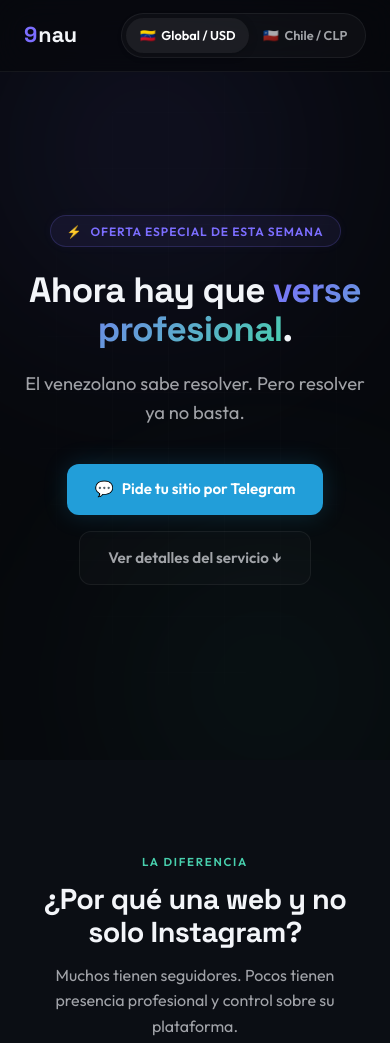
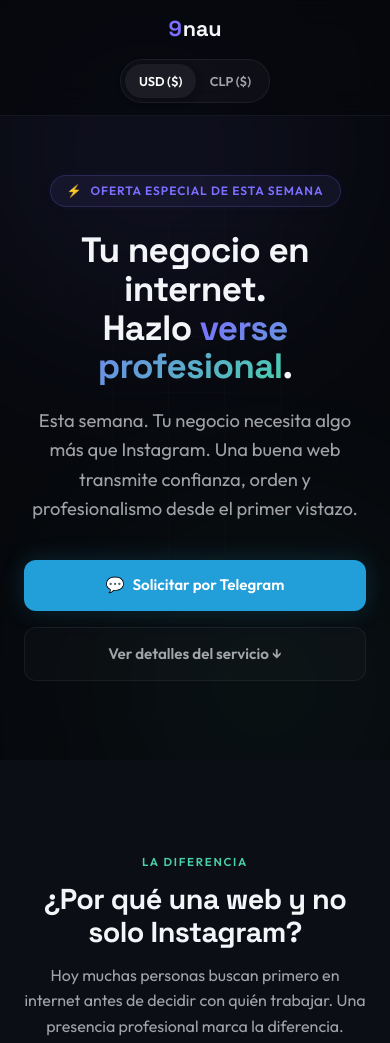
Before and after one commit to samuelaure/nau-web, a website: page public/web/index.html in a window 390 px wide. Shown: the top 1043 px of the page. Drawn offline with Linux system fonts and the light colour scheme.

Commit message:
chore(web): convert switcher to currency USD/CLP and remove regional references

```diff
--- a/public/web/css/style.css
+++ b/public/web/css/style.css
@@ -664,10 +664,51 @@ h1, h2, h3, h4 {
 
 /* ── Responsive Rules ───────────────────────────────────────────────────── */
 @media (max-width: 768px) {
+  .header {
+    height: auto;
+    padding-block: .75rem;
+  }
+  .header__inner {
+    flex-direction: column;
+    gap: .75rem;
+    align-items: center;
+  }
+  .hero {
+    padding-top: calc(var(--nav-h) + 4.5rem);
+    padding-bottom: 3rem;
+  }
   .contrast {
     grid-template-columns: 1fr;
   }
   .form-row {
     grid-template-columns: 1fr;
   }
+  .pricing-card {
+    padding: 2.25rem 1.5rem;
+  }
+  .lead-form {
+    padding: 1.75rem 1.25rem;
+  }
 }
+
+@media (max-width: 480px) {
+  .hero__actions {
+    flex-direction: column;
+    width: 100%;
+  }
+  .hero__actions .btn {
+    width: 100%;
+  }
+  .features-grid {
+    grid-template-columns: 1fr;
+  }
+  .pricing-card__amount {
+    font-size: 2.85rem;
+  }
+  .pricing-card {
+    padding: 2rem 1.25rem;
+  }
+  .lead-form {
+    padding: 1.5rem 1rem;
+  }
+}
--- a/public/web/index.html
+++ b/public/web/index.html
@@ -6,8 +6,8 @@
 
   <!-- SEO & Meta Tags -->
   <title>Sitio Web Profesional en 48 Horas — 9nau Oferta Especial</title>
-  <meta name="description" content="Obtén tu página web profesional lista en 48 horas por solo US$360 (CLP $360.000). WhatsApp integrado, dominio incluido y diseño ultra-rápido. Transmite confianza y capta más clientes hoy." />
-  <meta name="keywords" content="pagina web profesional, crear sitio web, oferta de diseño web, landing page de conversion, 9nau, samuel aure, chile, venezuela" />
+  <meta name="description" content="Obtén tu página web profesional lista en 48 horas por solo US$360 (CLP $360.000). WhatsApp integrado, dominio y hosting incluidos. Transmite confianza y capta más clientes hoy." />
+  <meta name="keywords" content="pagina web profesional, crear sitio web, oferta de diseño web, landing page de conversion, 9nau, samuel aure" />
 
   <!-- Open Graph -->
   <meta property="og:title" content="Sitio Web Profesional en 48 Horas — 9nau" />
@@ -31,13 +31,13 @@
         <span class="logo__mark">9</span><span class="logo__brand">nau</span>
       </a>
 
-      <!-- Country / Region switcher -->
-      <div class="switcher" role="radiogroup" aria-label="Selecciona tu región">
-        <button class="switcher__btn active" id="switch-ve" role="radio" aria-checked="true">
-          <span>🇻🇪</span> Global / USD
+      <!-- Currency Switcher -->
+      <div class="switcher" role="radiogroup" aria-label="Selecciona tu moneda">
+        <button class="switcher__btn active" id="switch-usd" role="radio" aria-checked="true">
+          USD ($)
         </button>
-        <button class="switcher__btn" id="switch-cl" role="radio" aria-checked="false">
-          <span>🇨🇱</span> Chile / CLP
+        <button class="switcher__btn" id="switch-clp" role="radio" aria-checked="false">
+          CLP ($)
         </button>
       </div>
     </div>
@@ -58,15 +58,15 @@
         </div>
         <h1 class="hero__title" id="hero-title">
           Tu negocio en internet.<br />
-          Ahora hay que <span class="text-gradient">verse profesional</span>.
+          Hazlo <span class="text-gradient">verse profesional</span>.
         </h1>
         <p class="hero__desc" id="hero-eyebrow">
-          El venezolano sabe resolver. Pero resolver ya no basta: ahora hay que tener presencia digital seria.
+          Esta semana. Tu negocio necesita algo más que Instagram. Una buena web transmite confianza, orden y profesionalismo desde el primer vistazo.
         </p>
 
         <div class="hero__actions">
           <a href="https://t.me/samuelaure" target="_blank" rel="noopener noreferrer" class="btn btn--telegram" id="hero-cta-tg">
-            <span>💬</span> Pide tu sitio por Telegram
+            <span>💬</span> Solicitar por Telegram
           </a>
           <a href="#detalles" class="btn btn--ghost">
             Ver detalles del servicio ↓
@@ -82,7 +82,7 @@
           <span class="section-header__tag">La diferencia</span>
           <h2 class="section-header__title">¿Por qué una web y no solo Instagram?</h2>
           <p class="section-header__desc" id="contrast-banner">
-            Muchos tienen seguidores. Pocos tienen presencia profesional y control sobre su plataforma de venta.
+            Hoy muchas personas buscan primero en internet antes de decidir con quién trabajar. Una presencia profesional marca la diferencia.
           </p>
         </div>
 
@@ -178,7 +178,7 @@
             <div class="pricing-card__price-box">
               <span class="pricing-card__currency" id="price-currency">US$</span>
               <span class="pricing-card__amount" id="price-amount">360</span>
-              <span class="pricing-card__billing" id="price-billing">Pago único · Dominio incluido</span>
+              <span class="pricing-card__billing" id="price-billing">Pago único · Dominio y Hosting incluidos</span>
             </div>
 
             <!-- Dyn list 1: what is included -->
@@ -230,7 +230,7 @@
 
             <div class="form-group">
               <label for="form-message" class="form-label">Cuéntanos sobre tu negocio / marca</label>
-              <textarea id="form-message" name="message" class="form-input form-textarea" placeholder="Ej: Hola Samuel, vendo servicios de consultoría / tengo un negocio local en Santiago y quiero una web para que mis clientes me reserven directamente..." required></textarea>
+              <textarea id="form-message" name="message" class="form-input form-textarea" placeholder="Ej: Hola Samuel, vendo servicios de consultoría y quiero una web profesional para que mis clientes me reserven directamente..." required></textarea>
             </div>
 
             <button type="submit" class="btn btn--primary btn--full" id="form-submit-btn">
--- a/public/web/js/main.js
+++ b/public/web/js/main.js
@@ -1,26 +1,24 @@
 /* ─────────────────────────────────────────────────────────────────────────
    9nau Web Offer Page — main.js
-   Dynamic Toggle + FAQ accordion + Contact API submission + mailto fallback
+   Dynamic Currency Toggle + FAQ accordion + Contact API submission + mailto fallback
    ───────────────────────────────────────────────────────────────────────── */
 
 'use strict';
 
 document.addEventListener('DOMContentLoaded', () => {
 
-  // ── Regional Data Configuration ───────────────────────────────────────────
-  const regionalData = {
-    ve: {
-      eyebrow: 'El venezolano sabe resolver. Pero resolver ya no basta.',
-      title: 'Ahora hay que <span class="text-gradient">verse profesional</span>.',
-      bannerText: 'Muchos tienen seguidores. Pocos tienen presencia profesional y control sobre su plataforma.',
+  // ── Currency Data Configuration ──────────────────────────────────────────
+  const currencyData = {
+    usd: {
       currency: 'US$',
       amount: '360',
-      billing: 'Pago único · Dominio incluido',
+      billing: 'Pago único · Dominio y Hosting incluidos',
       features: [
         '🌐 Web profesional a medida',
         '⚡ Lista y online en 48 horas',
         '💬 Integración de WhatsApp directo',
-        '🛡️ Dominio propio (.com o similar) incluido',
+        '🛡️ Dominio y hosting incluidos',
+        '📱 Adaptada 100% a celulares',
         '🎨 Diseño moderno de alto impacto',
         '📈 SEO base para indexación en Google'
       ],
@@ -31,10 +29,7 @@ document.addEventListener('DOMContentLoaded', () => {
         'Construir una marca seria y confiable'
       ]
     },
-    cl: {
-      eyebrow: 'Esta semana · Tu negocio necesita algo más que Instagram.',
-      title: 'Una web que transmite <span class="text-gradient">confianza y orden</span>.',
-      bannerText: 'Hoy muchas personas buscan primero en internet antes de decidir con quién trabajar. Una buena web marca la diferencia.',
+    clp: {
       currency: 'CLP $',
       amount: '360.000',
       billing: 'Pago único · Dominio y Hosting incluidos',
@@ -42,29 +37,25 @@ document.addEventListener('DOMContentLoaded', () => {
         '🌐 Web profesional a medida',
         '⚡ Lista y online en 48 horas',
         '💬 Integración de WhatsApp directo',
-        '🛡️ Dominio propio y hosting incluidos',
+        '🛡️ Dominio y hosting incluidos',
         '📱 Adaptada 100% a celulares',
         '🎨 Diseño moderno de alto impacto',
         '📈 SEO base para indexación en Google'
       ],
       idealFor: [
-        'Emprendedores y tiendas locales',
+        'Emprendedores y marcas locales',
         'Profesionales independientes',
-        'Negocios en crecimiento',
+        'Negocios y servicios locales',
         'Marcas personales que buscan destacar'
       ]
     }
   };
 
-  let activeRegion = 've';
+  let activeCurrency = 'usd';
 
   // ── DOM Elements ──────────────────────────────────────────────────────────
-  const switcherBtnVe = document.getElementById('switch-ve');
-  const switcherBtnCl = document.getElementById('switch-cl');
-
-  const heroEyebrow    = document.getElementById('hero-eyebrow');
-  const heroTitle      = document.getElementById('hero-title');
-  const contrastBanner = document.getElementById('contrast-banner');
+  const switcherBtnUsd = document.getElementById('switch-usd');
+  const switcherBtnClp = document.getElementById('switch-clp');
 
   const priceCurrency  = document.getElementById('price-currency');
   const priceAmount    = document.getElementById('price-amount');
@@ -74,38 +65,33 @@ document.addEventListener('DOMContentLoaded', () => {
   const idealList      = document.getElementById('ideal-list');
 
   // ── Update Content with Fade Animation ─────────────────────────────────────
-  function updateContent(region) {
-    if (!regionalData[region]) return;
-    activeRegion = region;
-    const data = regionalData[region];
+  function updateContent(curr) {
+    if (!currencyData[curr]) return;
+    activeCurrency = curr;
+    const data = currencyData[curr];
 
     // Toggle switcher active button
-    switcherBtnVe.classList.toggle('active', region === 've');
-    switcherBtnCl.classList.toggle('active', region === 'cl');
+    if (switcherBtnUsd) switcherBtnUsd.classList.toggle('active', curr === 'usd');
+    if (switcherBtnClp) switcherBtnClp.classList.toggle('active', curr === 'clp');
 
     // Smooth transition: fade out elements, update content, fade in
-    const animElements = [heroEyebrow, heroTitle, contrastBanner, priceCurrency, priceAmount, priceBilling, featureList, idealList];
+    const animElements = [priceCurrency, priceAmount, priceBilling, featureList, idealList];
 
     animElements.forEach(el => {
       if (el) {
         el.style.opacity = '0';
-        el.style.transform = 'translateY(8px)';
-        el.style.transition = 'opacity 200ms ease, transform 200ms ease';
+        el.style.transform = 'translateY(6px)';
+        el.style.transition = 'opacity 180ms ease, transform 180ms ease';
       }
     });
 
     setTimeout(() => {
-      // 1. Hero text updates
-      if (heroEyebrow) heroEyebrow.textContent = data.eyebrow;
-      if (heroTitle) heroTitle.innerHTML = data.title;
-      if (contrastBanner) contrastBanner.textContent = data.bannerText;
-
-      // 2. Pricing updates
+      // 1. Pricing updates
       if (priceCurrency) priceCurrency.textContent = data.currency;
       if (priceAmount) priceAmount.textContent = data.amount;
       if (priceBilling) priceBilling.textContent = data.billing;
 
-      // 3. Features updates
+      // 2. Features updates
       if (featureList) {
         featureList.innerHTML = data.features.map(feat => `
           <li class="pricing-details__item">
@@ -115,7 +101,7 @@ document.addEventListener('DOMContentLoaded', () => {
         `).join('');
       }
 
-      // 4. Ideal For list updates
+      // 3. Ideal For list updates
       if (idealList) {
         idealList.innerHTML = data.idealFor.map(item => `
           <li class="pricing-details__item">
@@ -132,19 +118,20 @@ document.addEventListener('DOMContentLoaded', () => {
           el.style.transform = 'translateY(0)';
         }
       });
-    }, 200);
+    }, 180);
   }
 
   // ── Switcher Event Listeners ──────────────────────────────────────────────
-  if (switcherBtnVe) switcherBtnVe.addEventListener('click', () => updateContent('ve'));
-  if (switcherBtnCl) switcherBtnCl.addEventListener('click', () => updateContent('cl'));
+  if (switcherBtnUsd) switcherBtnUsd.addEventListener('click', () => updateContent('usd'));
+  if (switcherBtnClp) switcherBtnClp.addEventListener('click', () => updateContent('clp'));
 
-  // Initialize with 've' (Venezuela/Global) or check if query param specifies 'cl'
+  // Initialize with 'usd' or check if query param specifies 'clp'
   const urlParams = new URLSearchParams(window.location.search);
-  if (urlParams.get('ref') === 'cl' || urlParams.get('country') === 'cl') {
-    updateContent('cl');
+  const ref = urlParams.get('ref') || urlParams.get('currency');
+  if (ref === 'clp' || ref === 'cl') {
+    updateContent('clp');
   } else {
-    updateContent('ve');
+    updateContent('usd');
   }
 
   // ── FAQ Accordion Toggle ──────────────────────────────────────────────────
@@ -191,7 +178,7 @@ document.addEventListener('DOMContentLoaded', () => {
       const name = form.elements['name'].value.trim();
       const email = form.elements['email'].value.trim();
       const message = form.elements['message'].value.trim();
-      const regionLabel = activeRegion === 've' ? 'Venezuela / USD' : 'Chile / CLP';
+      const currencyLabel = activeCurrency === 'usd' ? 'USD ($360)' : 'CLP ($360.000)';
 
       // Validation
       if (!name || !email || !message) {
@@ -214,7 +201,7 @@ document.addEventListener('DOMContentLoaded', () => {
           body: JSON.stringify({
             name,
             email,
-            service: `Oferta Web US$360 (${regionLabel})`,
+            service: `Oferta Web ${currencyLabel}`,
             message: message
           }),
         });
@@ -229,11 +216,11 @@ document.addEventListener('DOMContentLoaded', () => {
         console.warn('API submission failed, falling back to mailto:', err);
 
         // Mailto fallback
-        const subject = encodeURIComponent(`[9nau Oferta Web] Consulta de ${name} (${regionLabel})`);
+        const subject = encodeURIComponent(`[9nau Oferta Web] Consulta de ${name} (${currencyLabel})`);
         const body = encodeURIComponent(
           `Nombre: ${name}\n` +
           `Email: ${email}\n` +
-          `Oferta de origen: ${regionLabel}\n\n` +
+          `Moneda de interés: ${currencyLabel}\n\n` +
           `Mensaje:\n${message}`
         );
         window.location.href = `mailto:hola@9nau.com?subject=${subject}&body=${body}`;
```
